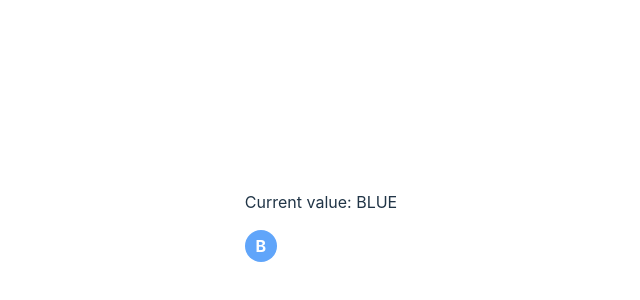
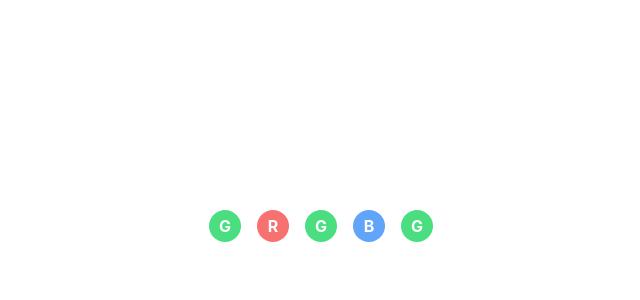
Before and after one commit to julien-lesinski/pokreact-2023, a React (Vite) app: page / in a window 1280 px wide. Shown: the part 174-474 px from the top of the page, without its empty margins (319-959 px from the left). Built offline with nearby package versions, Linux system fonts and the light colour scheme.

Commit message:
✨ Loops

```diff
--- a/src/App.tsx
+++ b/src/App.tsx
@@ -3,29 +3,31 @@ import { Color } from "./models/color";
 import { ColorChip } from "./components/atoms/ColorChip/ColorChip";
 
 function App() {
-  const color: Color = Color.Blue;
+  const colors = drawSeveralRandomColors(5);
 
   return (
     <div className="App flex flex-col items-center justify-center">
-      <div className="max-w-5xl flex flex-col items-start text-left gap-4">
-        <p>Current value: {extractColorName(color)}</p>
-        <ColorChip color={color} />
+      <div className="max-w-5xl flex items-start text-left gap-4">
+        {colors.map((color, index) => (
+          <ColorChip key={index} color={color} />
+        ))}
       </div>
     </div>
   );
 }
 
-function extractColorName(color: Color): string {
-  switch (color) {
-    case Color.Red:
-      return "RED";
-    case Color.Green:
-      return "GREEN";
-    case Color.Blue:
-      return "BLUE";
-    default:
-      throw new Error("unknown color");
+function drawRandomColor(): Color {
+  const colors: Color[] = [Color.Red, Color.Green, Color.Blue];
+  const index = Math.floor(Math.random() * colors.length);
+  return colors[index];
+}
+
+function drawSeveralRandomColors(count: number): Color[] {
+  const colors: Color[] = [];
+  for (let i = 0; i < count; ++i) {
+    colors.push(drawRandomColor());
   }
+  return colors;
 }
 
 export default App;
```
